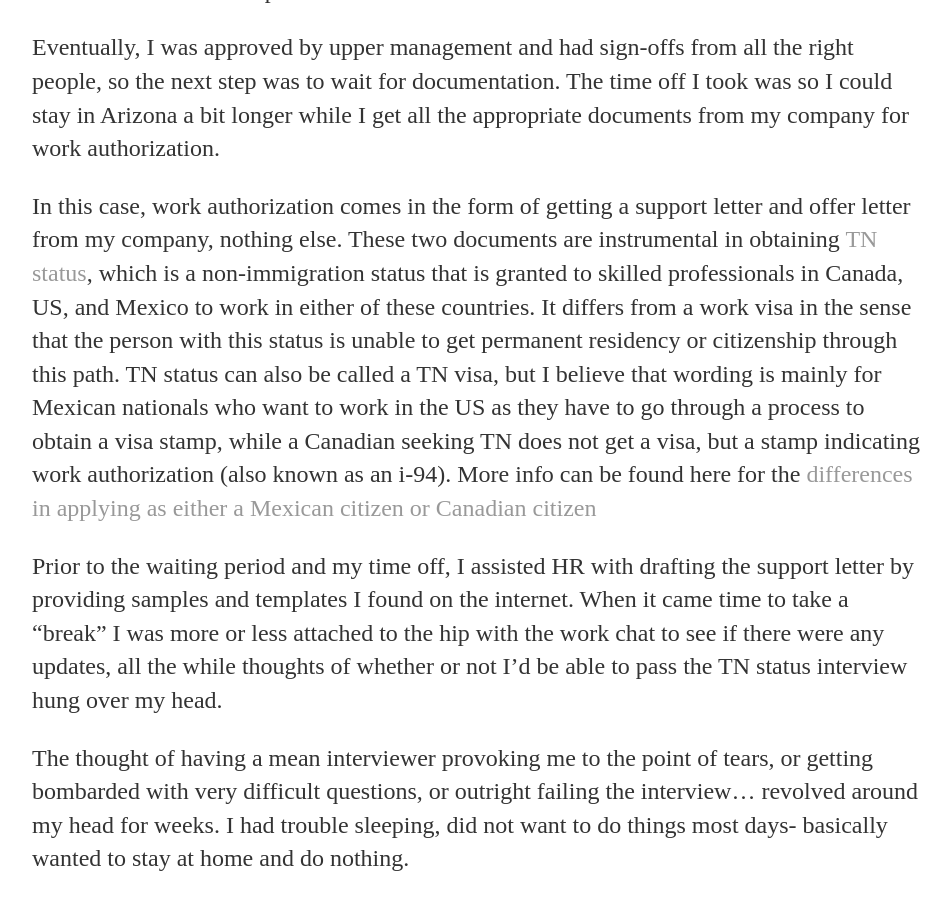
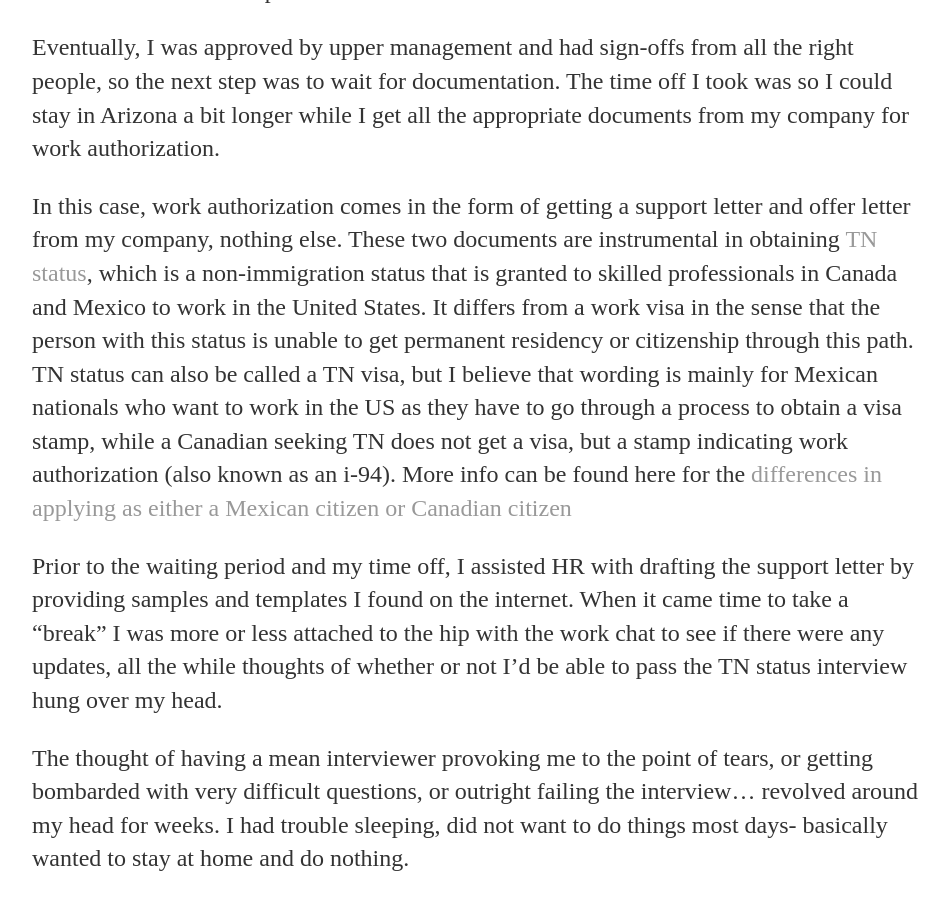
Before and after one commit to sle3man/sle3man.github.io, a Jekyll site: the page built from _posts/2022-11-12-TN-Obtained.md, in a window 1280 px wide and 900 px high, scrolled down 5225 px. Shown: the whole window, without its empty margins (160-1111 px from the left). Built offline with Jekyll 4.4.1, drawn with Linux system fonts in a browser that asks for light colours.

Commit message:
Fix explanation of TN

```diff
--- a/_posts/2022-11-12-TN-Obtained.md
+++ b/_posts/2022-11-12-TN-Obtained.md
@@ -126,7 +126,7 @@ I agreed to take 2 weeks of paid time-off and 2 weeks unpaid.
 
 Eventually, I was approved by upper management and had sign-offs from all the right people, so the next step was to wait for documentation. The time off I took was so I could stay in Arizona a bit longer while I get all the appropriate documents from my company for work authorization.
 
-In this case, work authorization comes in the form of getting a support letter and offer letter from my company, nothing else. These two documents are instrumental in obtaining [TN status](https://www.uscis.gov/working-in-the-united-states/temporary-workers/tn-nafta-professionals), which is a non-immigration status that is granted to skilled professionals in Canada, US, and Mexico to work in either of these countries. It differs from a work visa in the sense that the person with this status is unable to get permanent residency or citizenship through this path. TN status can also be called a TN visa, but I believe that wording is mainly for Mexican nationals who want to work in the US as they have to go through a process to obtain a visa stamp, while a Canadian seeking TN does not get a visa, but a stamp indicating work authorization (also known as an i-94). More info can be found here for the [differences in applying as either a Mexican citizen or Canadian citizen](https://www.visapro.com/resources/article/tn-nafta-visa-for-mexicans/)
+In this case, work authorization comes in the form of getting a support letter and offer letter from my company, nothing else. These two documents are instrumental in obtaining [TN status](https://www.uscis.gov/working-in-the-united-states/temporary-workers/tn-nafta-professionals), which is a non-immigration status that is granted to skilled professionals in Canada and Mexico to work in the United States. It differs from a work visa in the sense that the person with this status is unable to get permanent residency or citizenship through this path. TN status can also be called a TN visa, but I believe that wording is mainly for Mexican nationals who want to work in the US as they have to go through a process to obtain a visa stamp, while a Canadian seeking TN does not get a visa, but a stamp indicating work authorization (also known as an i-94). More info can be found here for the [differences in applying as either a Mexican citizen or Canadian citizen](https://www.visapro.com/resources/article/tn-nafta-visa-for-mexicans/)
 
 Prior to the waiting period and my time off, I assisted HR with drafting the support letter by providing samples and templates I found on the internet. When it came time to take a "break" I was more or less attached to the hip with the work chat to see if there were any updates, all the while thoughts of whether or not I'd be able to pass the TN status interview hung over my head.
 
```
